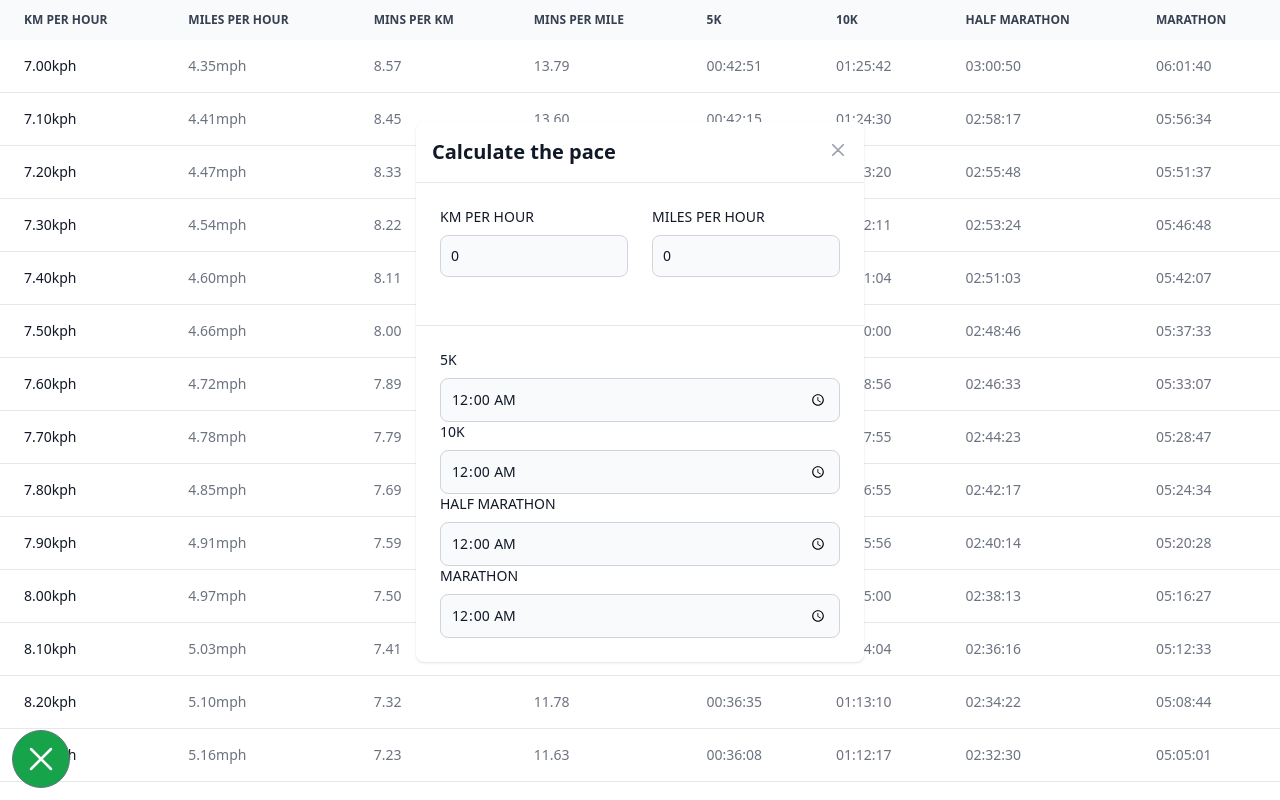
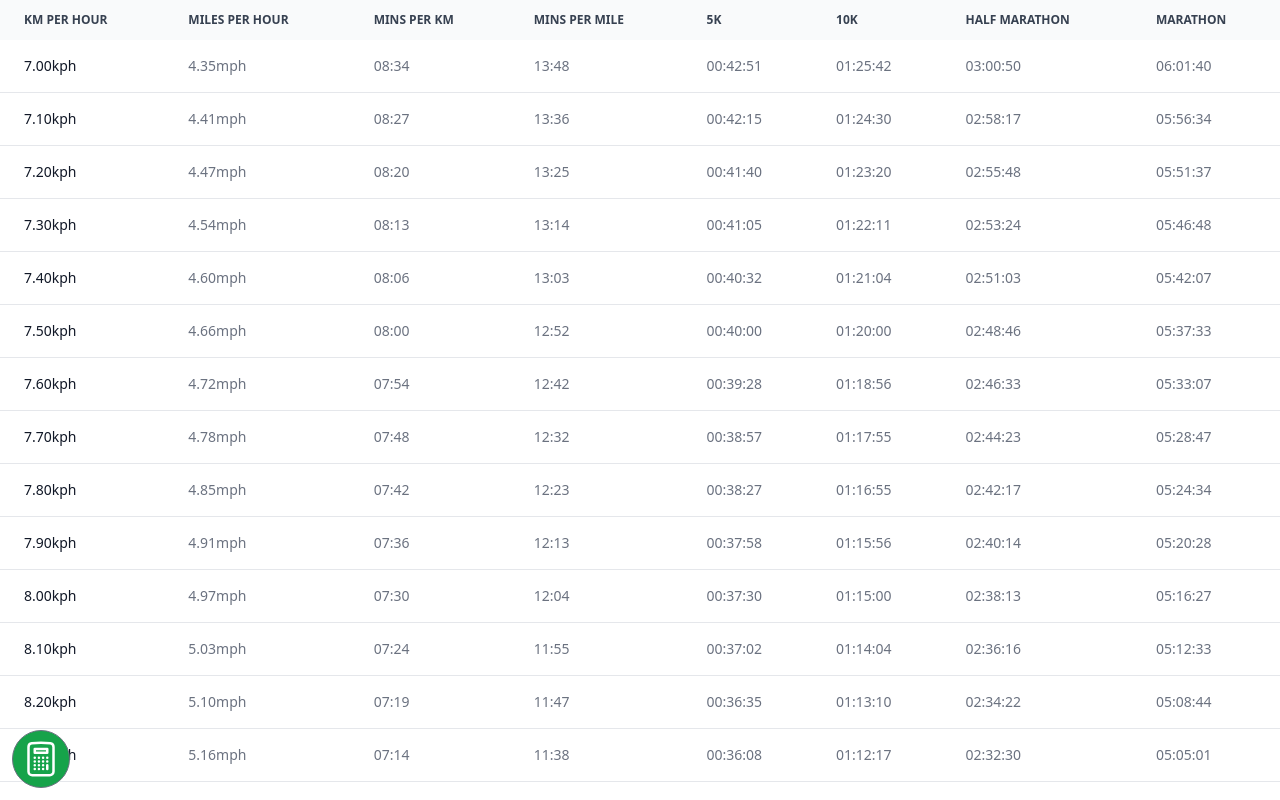
Before and after one commit to MaximilianMauroner/race-pace-cheatsheet, an Astro site: page / in a window 1280 px wide. Built offline with nearby package versions, Linux system fonts and the light colour scheme; Astro itself is replaced by a stand-in of ours.

Commit message:
fixed problems

```diff
--- a/src/components/Calculator.tsx
+++ b/src/components/Calculator.tsx
@@ -11,7 +11,7 @@ export default function Calculator() {
     "MARATHON",
   ] as const;
   type speedType = (typeof speeds)[number];
-  const [open, setOpen] = createSignal(true);
+  const [open, setOpen] = createSignal(false);
   const [kph, setKph] = createSignal(0);
   const [mph, setMph] = createSignal(0);
   const [fiveK, setFiveK] = createSignal("00:00:00");
--- a/src/constants.ts
+++ b/src/constants.ts
@@ -17,6 +17,13 @@ export const minToTime = (mins: number) => {
   if (seconds < 10) secStr = `0${secStr}`;
   return `${hourStr}:${minStr}:${secStr}`;
 };
-export const formatNumber = (num: number) => {
+export const formatNumber = (num: number, isTime = false) => {
+  if (isTime) {
+    const minutes = Math.floor(num);
+    const seconds = Math.round((num % 1) * 60);
+    const minStr = minutes < 10 ? `0${minutes}` : minutes.toString();
+    const secStr = seconds < 10 ? `0${seconds}` : seconds.toString();
+    return `${minStr}:${secStr}`;
+  }
   return num.toFixed(2);
 };
--- a/src/pages/index.astro
+++ b/src/pages/index.astro
@@ -1,7 +1,7 @@
 ---
 import Layout from "../layouts/Layout.astro";
 import Calculator from "../components/Calculator.tsx";
-import {constants, formatNumber,minToTime} from "../constants";
+import { constants, formatNumber, minToTime } from "../constants";
 type PaceType = {
   kph: string;
   mph: string;
@@ -25,8 +25,8 @@ const generateData = (startPace: number, endPace: number) => {
     items.push({
       kph: formatNumber(startPace),
       mph: formatNumber(startPace * constants.kmInMile),
-            minsPerKm: formatNumber(mpk),
-            minsPerMile: formatNumber(mpk / constants.kmInMile),
+      minsPerKm: formatNumber(mpk, true),
+      minsPerMile: formatNumber(mpk / constants.kmInMile, true),
       fiveK: minToTime(fiveK),
       tenK: minToTime(tenK),
       halfMarathon: minToTime(halfMarathon),
@@ -53,8 +53,7 @@ const data = generateData(7, 21);
           >
             <tr>
               <th scope="col" class="px-6 py-3">KM PER HOUR</th>
-                            <th scope="col" class="px-6 py-3">MILES PER HOUR</th
-                            >
+              <th scope="col" class="px-6 py-3">MILES PER HOUR</th>
               <th scope="col" class="px-6 py-3">MINS PER KM</th>
               <th scope="col" class="px-6 py-3">MINS PER MILE</th>
               <th scope="col" class="px-6 py-3">5K</th>
@@ -76,14 +75,10 @@ const data = generateData(7, 21);
                   </th>
                   <td class="px-6 py-4">{item.mph}mph</td>
                   <td class="px-6 py-4"> {item.minsPerKm}</td>
-                                    <td class="px-6 py-4">
-                                        {item.minsPerMile}
-                                    </td>
+                  <td class="px-6 py-4">{item.minsPerMile}</td>
                   <td class="px-6 py-4"> {item.fiveK}</td>
                   <td class="px-6 py-4"> {item.tenK}</td>
-                                    <td class="px-6 py-4">
-                                        {item.halfMarathon}
-                                    </td>
+                  <td class="px-6 py-4">{item.halfMarathon}</td>
                   <td class="px-6 py-4"> {item.marathon}</td>
                 </tr>
               ))
```
Also changed, not shown: 2 other files. Lines whose indentation alone changed are shown as unchanged.
